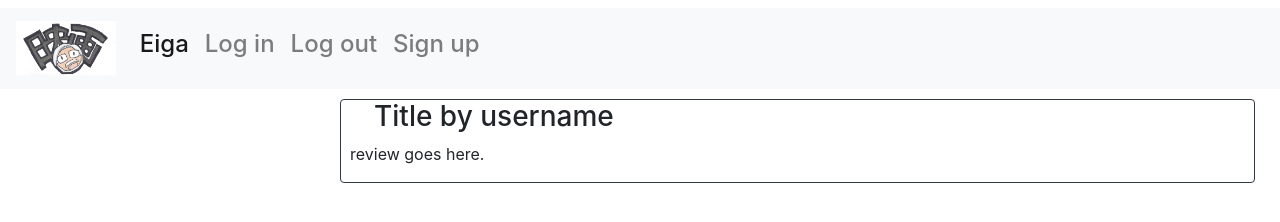
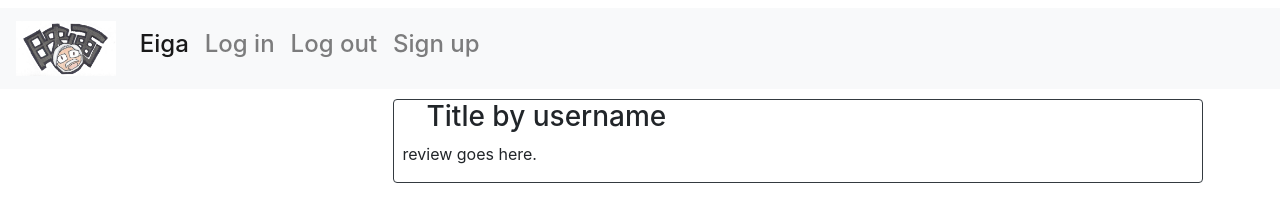
Before and after one commit to chanjeff520/eiga, a website: page views/movie.html in a window 1280 px wide. Drawn offline with nearby package versions, Linux system fonts and the light colour scheme; no server answers.

Commit message:
work on some of the styling for the dynamically generate items

```diff
--- a/public/assets/script/movie.js
+++ b/public/assets/script/movie.js
@@ -54,7 +54,7 @@ async function generateRightSide(data){
 
     //for the title row
     let titleDiv = document.createElement('div');
-    let titleEl = document.createElement('h3');
+    let titleEl = document.createElement('h4');
     titleDiv.setAttribute('class', 'row');
     titleEl.setAttribute('class', 'ml-5');
     titleEl.textContent = data.reviews[i].title + " By " + userData.username;
--- a/views/movie.html
+++ b/views/movie.html
@@ -47,16 +47,17 @@
             <!-- dynamically generating title -->
           </div>
         </div>
-        <div style='margin:10px;'class=row justify-content-md-center>
+
+        <div style='margin:10px;'class="row justify-content-md-center">
           <!-- Movie Poster or image -->
-          <div class="col-3" id="imgCont">
- <!-- dynamically generating image -->
+          <div class="col col-md-4 col-lg-3" id="imgCont">
+          <!-- dynamically generating image -->
           </div>
 
 
-<!-- dynamically generating review section -->
+          <!-- dynamically generating review section -->
           <!-- User Review -->
-          <div class="col-9 overflow-auto" id="review-section">
+          <div class="col col-md-7 col-lg-8" id="review-section">
 
             <div class="border border-dark rounded">
               <div class="row">
```
